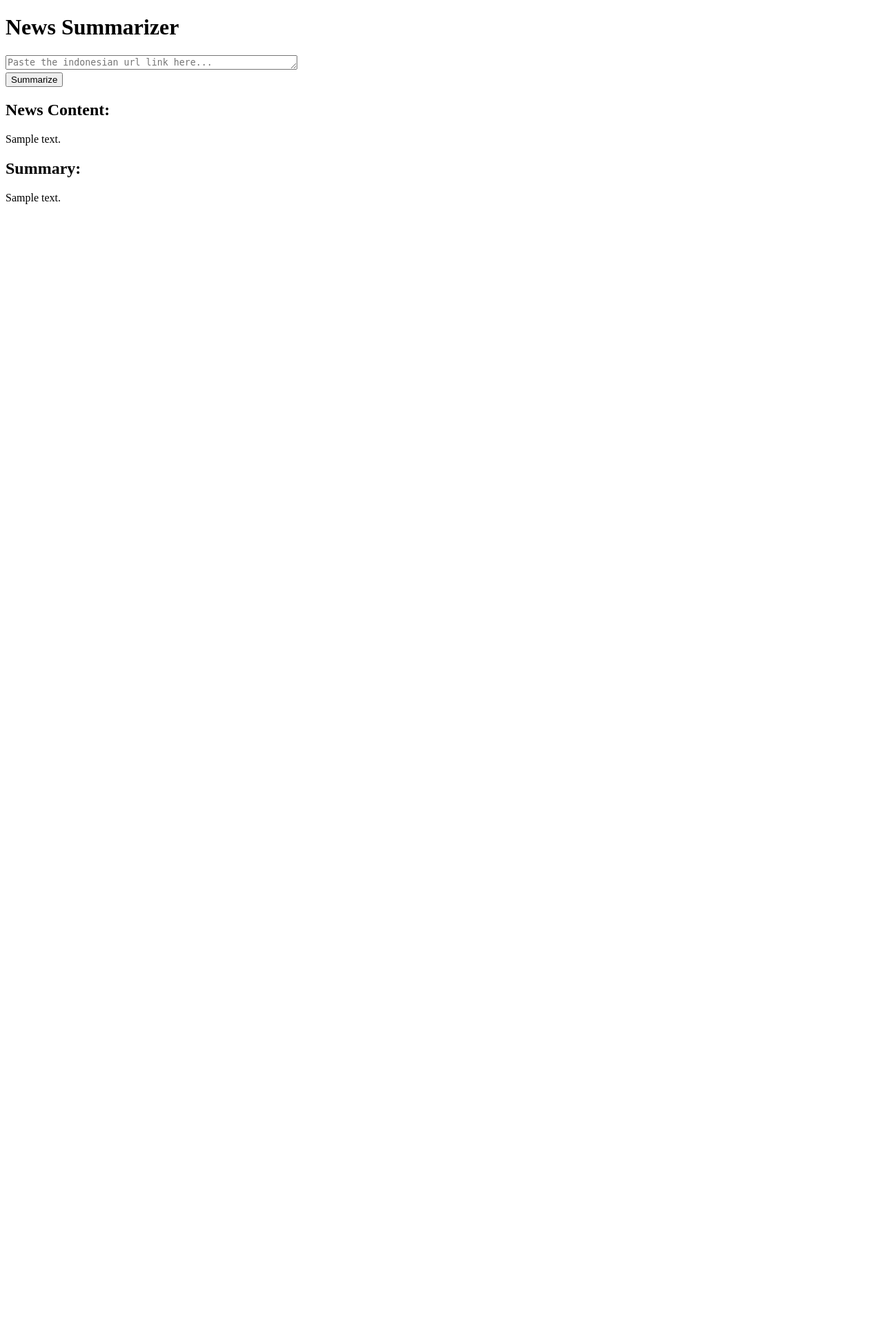
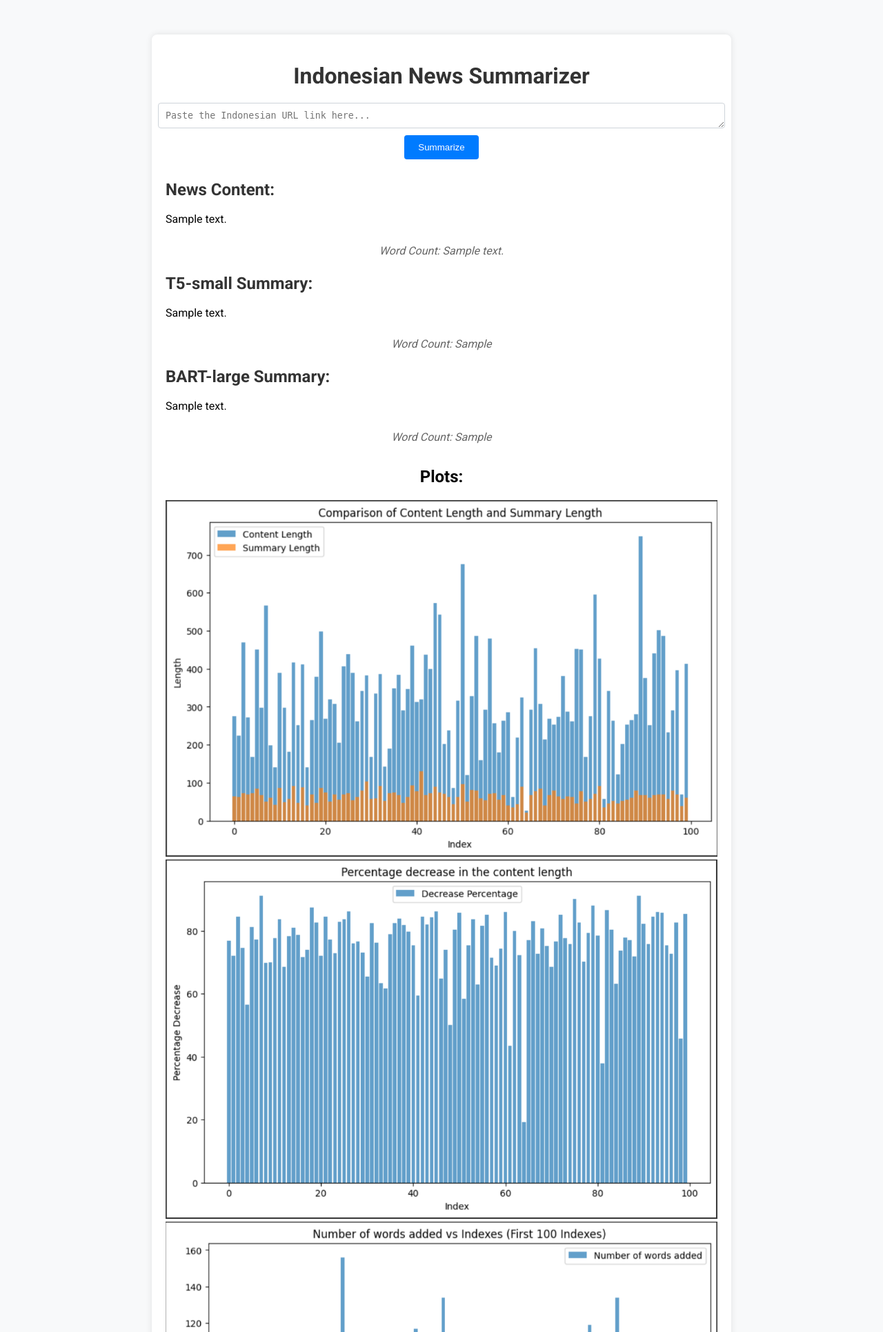
Before and after one commit to atharva0300/Indonesian-News-Summarizer-NLP, a Flask app: template templates/index.html in a window 1280 px wide. Shown: the top 1931 px of the page at 69% size. Before the commit the page ends 296 px from the top, so only its background shows below. Run offline with Flask 3, Linux system fonts and the light colour scheme; the template is opened without the code that fills it: most values are stand-ins (such as "Sample title", 1, 10 or a date in 2020).

Commit message:
added plots, static folder, minor changes

```diff
--- a/app.py
+++ b/app.py
@@ -1,12 +1,17 @@
-from transformers import T5ForConditionalGeneration, T5Tokenizer
+from transformers import T5ForConditionalGeneration, T5Tokenizer, BartTokenizer, BartForConditionalGeneration
 from flask import Flask, render_template, request
 from newspaper import Article
+from rouge import Rouge
 
-app = Flask(__name__)
+app = Flask(__name__, static_url_path='/static')
 
 # Load the T5 model and tokenizer
-model = T5ForConditionalGeneration.from_pretrained('t5-small')
-tokenizer = T5Tokenizer.from_pretrained('t5-small')
+model_t5 = T5ForConditionalGeneration.from_pretrained('D:\GitHub\Indonesian-News-Summarizer-NLP\Outputs\\t5_outputs')
+tokenizer_t5 = T5Tokenizer.from_pretrained('D:\GitHub\Indonesian-News-Summarizer-NLP\Outputs\\t5_outputs')
+
+# Load the BART model and tokenizer
+model_bart = BartForConditionalGeneration.from_pretrained("D:\GitHub\Indonesian-News-Summarizer-NLP\Outputs\\bart_outputs\checkpoint-8000-20240416T045815Z-002\checkpoint-8000")
+tokenizer_bart = BartTokenizer.from_pretrained("D:\GitHub\Indonesian-News-Summarizer-NLP\Outputs\\bart_outputs\checkpoint-8000-20240416T045815Z-002\checkpoint-8000")
 
 @app.route('/')
 def home():
@@ -23,14 +28,42 @@ def summarize():
     article.parse()
     news_content = article.text
 
-    # Tokenize the news content
-    input_ids = tokenizer.encode("summarize: " + news_content, return_tensors="pt", max_length=512, truncation=True)
+    # Tokenize the news content for T5
+    input_ids_t5 = tokenizer_t5.encode("summarize: " + news_content, return_tensors="pt", max_length=512, truncation=True)
 
-    # Generate the summary
-    summary_ids = model.generate(input_ids, max_length=150, num_beams=2, early_stopping=True)
-    summary = tokenizer.decode(summary_ids[0], skip_special_tokens=True)
+    # Generate the T5 summary
+    summary_ids_t5 = model_t5.generate(input_ids_t5, max_length=500, num_beams=2, early_stopping=True)
+    summary_t5 = tokenizer_t5.decode(summary_ids_t5[0], skip_special_tokens=True)
 
-    return render_template('index.html', news_content=news_content, summary=summary)
+    # Tokenize the news content for BART
+    input_ids_bart = tokenizer_bart.encode(news_content, return_tensors="pt", max_length=1024, truncation=True)
+
+    # Generate the BART summary
+    summary_ids_bart = model_bart.generate(input_ids_bart, max_length=500, num_beams=2, early_stopping=True)
+    summary_bart = tokenizer_bart.decode(summary_ids_bart[0], skip_special_tokens=True)
+
+    # Calculate word count for news content and summaries
+    word_count_content = len(news_content.split())
+    word_count_t5 = len(summary_t5.split())
+    word_count_bart = len(summary_bart.split())
+
+    # Calculate ROUGE scores for T5
+    rouge = Rouge()
+    rouge_scores_t5 = rouge.get_scores(summary_t5, news_content, avg=True)
+
+    # Calculate ROUGE scores for BART
+    rouge_scores_bart = rouge.get_scores(summary_bart, news_content, avg=True)
+
+    return render_template('index.html',
+                           news_content=news_content,
+                           summary_t5=summary_t5,
+                           summary_bart=summary_bart,
+                           word_count_content=word_count_content,
+                           word_count_t5=word_count_t5,
+                           word_count_bart=word_count_bart,
+                           rouge_scores_t5=rouge_scores_t5,
+                           rouge_scores_bart=rouge_scores_bart
+                        )
 
 if __name__ == '__main__':
     app.run(debug=True)
--- a/templates/index.html
+++ b/templates/index.html
@@ -1,19 +1,123 @@
 <!DOCTYPE html>
-<html>
+<html lang="en">
 <head>
-    <title>News Summarizer</title>
+<meta charset="UTF-8">
+<meta http-equiv="X-UA-Compatible" content="IE=edge">
+<meta name="viewport" content="width=device-width, initial-scale=1.0">
+<title>Indonesian News Summarizer</title>
+<link href="https://fonts.googleapis.com/css2?family=Roboto:wght@400;700&display=swap" rel="stylesheet">
+<style>
+    body {
+        font-family: 'Roboto', sans-serif;
+        margin: 0;
+        padding: 0;
+        background-color: #f8f9fa;
+    }
+    .container {
+        max-width: 800px;
+        margin: 50px auto;
+        padding: 20px;
+        background-color: #ffffff;
+        border-radius: 8px;
+        box-shadow: 0 0 10px rgba(0, 0, 0, 0.1);
+    }
+    h1 {
+        text-align: center;
+        color: #333333;
+        margin-bottom: 20px;
+    }
+    form {
+        display: flex;
+        flex-direction: column;
+        align-items: center;
+        margin-bottom: 20px;
+    }
+    textarea {
+        width: 100%;
+        padding: 10px;
+        margin-bottom: 10px;
+        border: 1px solid #ced4da;
+        border-radius: 4px;
+        resize: vertical;
+    }
+    input[type="submit"] {
+        padding: 10px 20px;
+        background-color: #007bff;
+        color: #ffffff;
+        border: none;
+        border-radius: 4px;
+        cursor: pointer;
+        transition: background-color 0.3s;
+    }
+    input[type="submit"]:hover {
+        background-color: #0056b3;
+    }
+    .summary {
+        margin-top: 30px;
+    }
+    .summary h2 {
+        color: #333333;
+        margin-bottom: 10px;
+    }
+    .summary p {
+        line-height: 1.6;
+    }
+    .word-count {
+        margin-top: 20px;
+        text-align: center;
+        font-style: italic;
+        color: #666666;
+    }
+    .plot {
+        text-align: center;
+        margin-top: 30px;
+    }
+    .rouge {
+        margin-top: 20px;
+        text-align: center;
+        font-style: italic;
+        color: #666666;
+    }
+</style>
 </head>
 <body>
-    <h1>News Summarizer</h1>
+    <div class="container">
+        <h1>Indonesian News Summarizer</h1>
         <form action="/summarize" method="post">
-        <textarea name="news_url" rows="1" cols="50" placeholder="Paste the indonesian url link here..."></textarea><br>
+            <textarea name="news_url" rows="1" placeholder="Paste the Indonesian URL link here..."></textarea>
             <input type="submit" value="Summarize">
         </form>
         {% if news_content %}
+            <div class="summary">
                 <h2>News Content:</h2>
                 <p>{{ news_content }}</p>
-        <h2>Summary:</h2>
-        <p>{{ summary }}</p>
+                <p class="word-count">Word Count: {{ word_count_content }}</p>
+                <h2>T5-small Summary:</h2>
+                <p>{{ summary_t5 }}</p>
+                <p class="word-count">Word Count: {{ word_count_t5 }}</p>
+                <h2>BART-large Summary:</h2>
+                <p>{{ summary_bart }}</p>
+                <p class="word-count">Word Count: {{ word_count_bart }}</p>
+            </div>
+            <div class="plot">
+                <h2>Plots:</h2>
+                <img src="{{ url_for('static', filename='plot_1.png') }}" alt="Comparison Plot" width="800">
+                <img src="{{ url_for('static', filename='plot_2.png') }}" alt="Percentage Plot" width="800">
+                <img src="{{ url_for('static', filename='plot_3.png') }}" alt="Word Count Plot" width="800">
+            </div>
+            <div class="rouge">
+                <h2>ROUGE Scores of T5-small :</h2>
+                <p>ROUGE-1: {{ rouge_scores_t5['rouge-1']['f'] }}</p>
+                <p>ROUGE-2: {{ rouge_scores_t5['rouge-2']['f'] }}</p>
+                <p>ROUGE-L: {{ rouge_scores_t5['rouge-l']['f'] }}</p>
+            </div>
+            <div class="rouge">
+                <h2>ROUGE Scores of BART-large :</h2>
+                <p>ROUGE-1: {{ rouge_scores_bart['rouge-1']['f'] }}</p>
+                <p>ROUGE-2: {{ rouge_scores_bart['rouge-2']['f'] }}</p>
+                <p>ROUGE-L: {{ rouge_scores_bart['rouge-l']['f'] }}</p>
+            </div>
         {% endif %}
+    </div>
 </body>
 </html>
```
Also changed, not shown: FireShot Capture 380 - Indonesian News Summarizer - 127.0.0.1.png (added), static/plot_1.png (renamed from assets/plot_1.png), static/plot_2.png (renamed from assets/plot_2.png), static/plot_3.png (renamed from assets/plot_3.png). Lines whose indentation alone changed are shown as unchanged.
